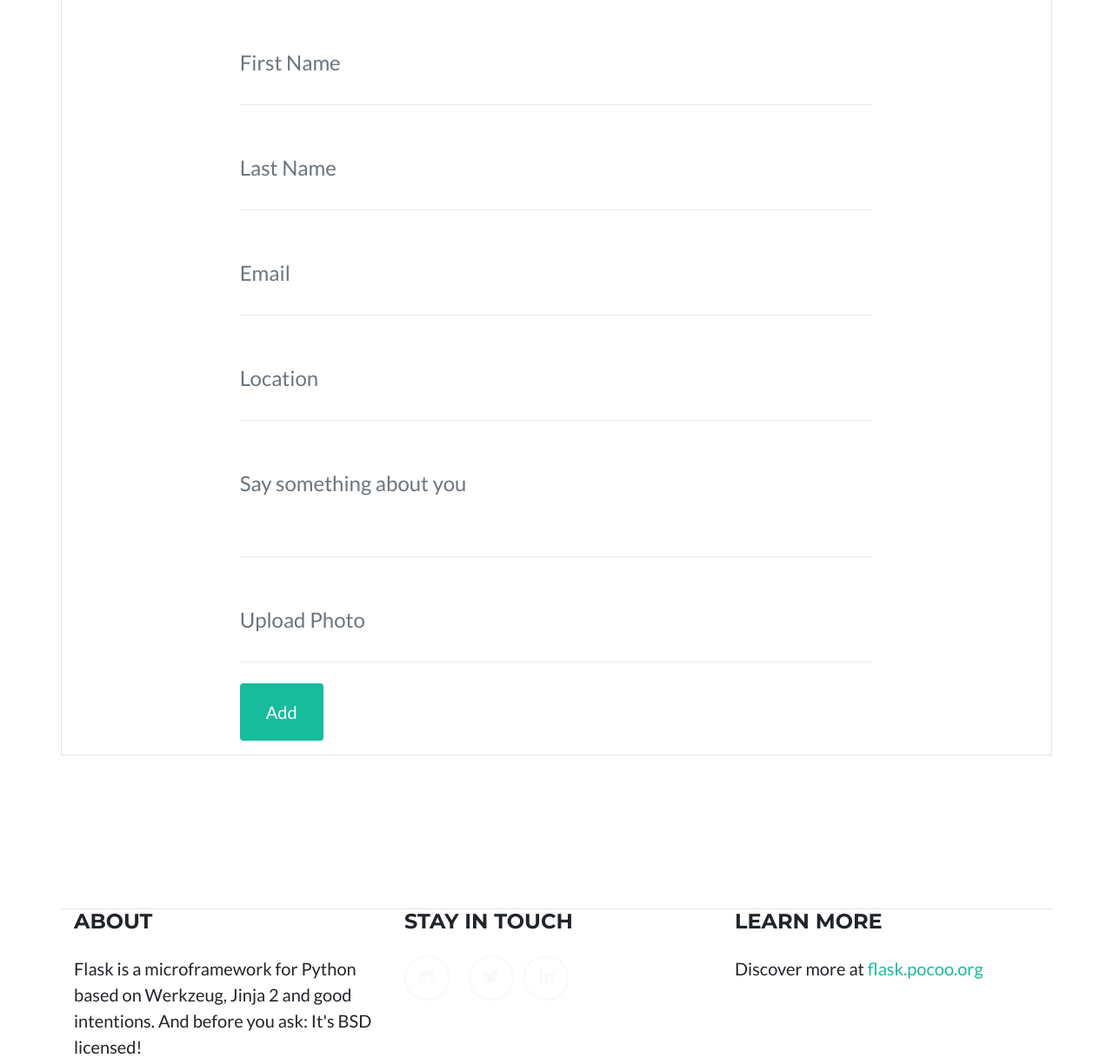
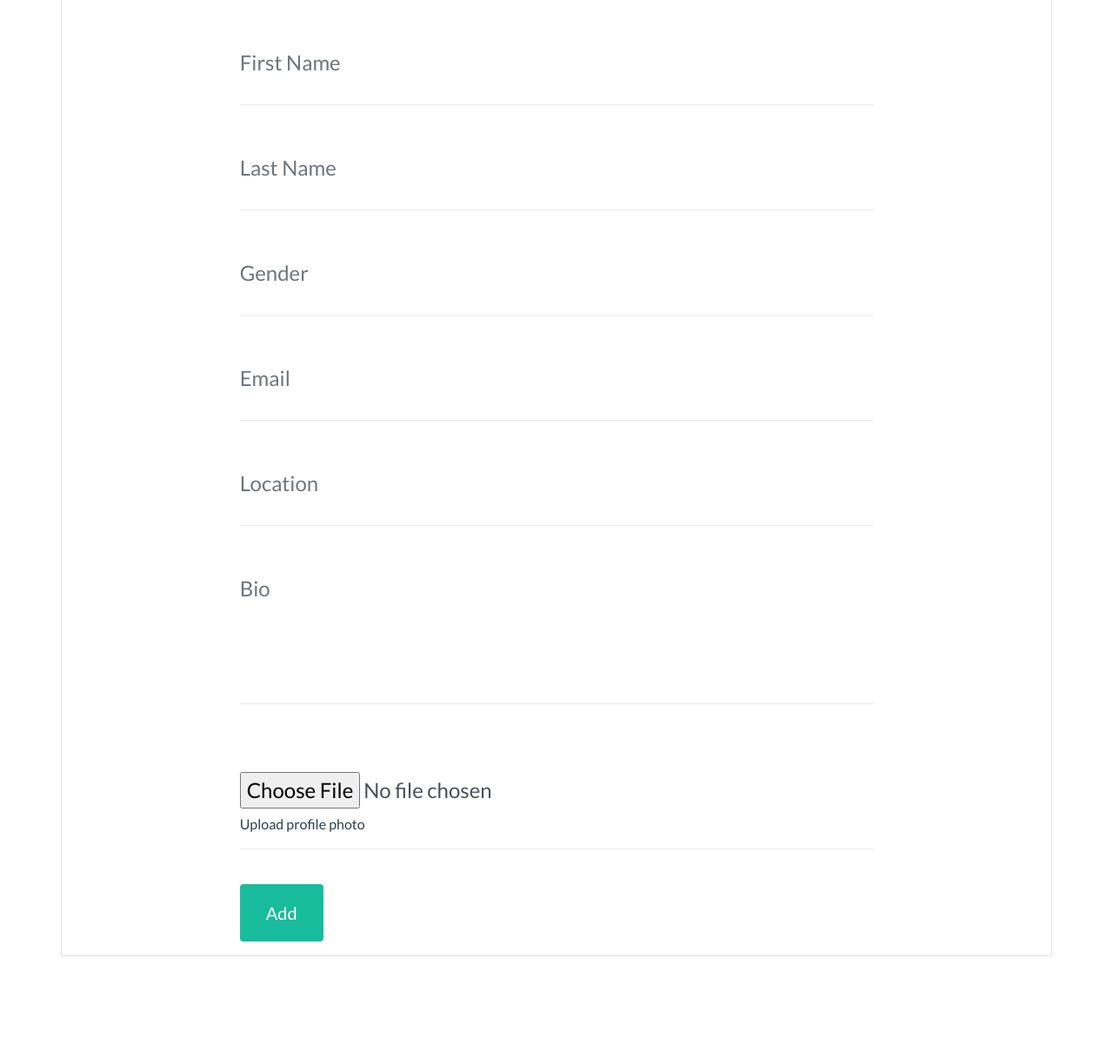
Before and after one commit to superrcoop/profile-manager, a Python web app: template app/templates/add_profile.html in a window 1280 px wide. Shown: the part 405-1622 px from the top of the page at 87% size. Run offline with Jinja, Linux system fonts and the light colour scheme; the template is opened without the code that fills it, so the values that code supplies are empty, except form fields; one stand-in notice (Sample message) is shown; form fields are guessed from the names that the template uses; some libraries are stand-ins or nearby versions.

Commit message:
form successfully validate

```diff
--- a/app/__init__.py
+++ b/app/__init__.py
@@ -1,6 +1,7 @@
 from flask import Flask
 from flask_login import LoginManager
 from flask_sqlalchemy import SQLAlchemy
+
 
 app = Flask(__name__)
 
--- a/app/forms.py
+++ b/app/forms.py
@@ -9,7 +9,7 @@ ALLOWED_EXTENSIONS = set(['png', 'jpg', 'jpeg', 'gif'])
 class AddProfile(FlaskForm):
     fname = StringField('First Name', validators=[Length(min=4, max=25,message=('Name does not satisfy condition ( 4 < name.length <= 25 )')),Required('Please provide a name')])
     lname = StringField('Last Name', validators=[Length(min=4, max=25,message=('Name does not satisfy condition ( 4 < name.length <= 25 )')),Required('Please provide a name')])
-    gender = SelectField('Programming Language',choices=[('Male'), ('Female'), ('Decline to answer')],validators=[Required('Select a gender')])
+    gender = SelectField('Gender',choices=[('M','Male'), ('F','Female'), ('D','Decline to answer')],validators=[Required('Select a gender')])
     email = StringField('Email Address', validators=[Email(message='This is not a valid email'), Length(min=6, max=40,message=('Email does not satisfy condition ( 6 < email.length <= 40 )')),Required('Please provide an email address')])
     location = StringField('Location', validators=[Length(min=1, max=50)])
     bio = StringField('Biography', validators=[Length(min=3, max=500),Required('Say something about you')])
--- a/app/templates/add_profile.html
+++ b/app/templates/add_profile.html
@@ -13,13 +13,14 @@
 <!-- Contact Section -->
     <section id="contact">
       <div class="container">
+
         <h2 class="text-center text-uppercase text-secondary mb-0">Add Profile Info</h2>
         <hr class="star-dark mb-5">
         <div class="row border">
           <div class="col-lg-8 mx-auto">
             <!-- To configure the contact form email address, go to mail/contact_me.php and update the email address in the PHP file on line 19. -->
             <!-- The form should work on most web servers, but if the form is not working you may need to configure your web server differently. -->
-            <form name="sentMessage" id="contactForm" action="{{url_for('add_profile')}}" method="post">
+            <form name="sentMessage" id="contactForm" enctype="multipart/form-data" action="{{url_for('add_profile')}}" method="post">
             	{{ form.csrf_token }}
               <div class="control-group">
                 <div class="form-group floating-label-form-group controls mb-0 pb-2 ">
@@ -36,6 +37,14 @@
                   {{ form.lname.label(class="text-secondary")}}<br>
                   {{ form.lname(class="form-control" ,placeholder="Last Name")}}
                   <p class="help-block text-danger">{{ form.lname.errors[0]}}</p>
+
+                </div>
+              </div>
+              <div class="control-group">
+                <div class="form-group floating-label-form-group controls mb-0 pb-2">
+                  {{ form.gender.label(class="text-secondary")}}<br>
+                  {{ form.gender(class="form-control" ,placeholder="Gender")}}
+                  <p class="help-block text-danger">{{ form.gender.errors[0]}}</p>
 
                 </div>
               </div>
@@ -58,17 +67,17 @@
               <div class="control-group">
                 <div class="form-group floating-label-form-group controls mb-0 pb-2">
                   {{ form.bio.label(class="text-secondary")}}<br>
-                  {{ form.bio(class="form-control" ,placeholder="Say something about you")}}
+                  {{ form.bio(class="form-control" ,placeholder="Bio")}}<br><br>
                   <p class="help-block text-danger">{{ form.bio.errors[0]}}</p>
 
                 </div>
               </div>
               <div class="control-group">
-                <div class="form-group floating-label-form-group controls mb-0 pb-2 ">
-
-                  {{ form.upload.label(class="text-secondary")}}<br>
-                  {{ form.upload(class="form-control" ,placeholder="Upload Photo")}}
-                  <p class="help-block text-danger">{{ form.upload.errors[0]}}</p>
+                <div class="form-group floating-label-form-group controls  "><br>
+                  {{ form.photo.label(class="text-secondary")}}<br>
+                  {{ form.photo(class="form-control" ,placeholder="Upload Photo")}}
+                 <p class="text-secondary">Upload profile photo</p>
+                <p class="help-block text-danger">{{ form.photo.errors[0]}}</p>
 
                 </div>
               </div>
--- a/app/templates/header.html
+++ b/app/templates/header.html
@@ -2,7 +2,7 @@
 <!-- Navigation -->
 <nav class="navbar navbar-expand-lg bg-secondary fixed-top text-uppercase" id="mainNav">
   <div class="container">
-    <a class="navbar-brand js-scroll-trigger" href="#">Flask</a>
+    <a class="navbar-brand js-scroll-trigger" href="{{ url_for('home') }}">Flask</a>
     <button class="navbar-toggler navbar-toggler-right text-uppercase bg-primary text-white rounded" type="button" data-toggle="collapse" data-target="#navbarResponsive" aria-controls="navbarResponsive" aria-expanded="false" aria-label="Toggle navigation">
       Menu
       <i class="fa fa-bars"></i>
--- a/app/templates/success.html
+++ b/app/templates/success.html
@@ -5,8 +5,8 @@
 <div class="jumbotron">
         <div class=" text-center ">
         <h1 class="text-uppercase mb-0">Success</h1><br>
-        <h2 class="font-weight-light mb-0 ">Thank you for connecting. We have sent you an email with your details. Please check your email</h2><br>
-        <p class="text-center"><a class="btn btn-primary" href="{{ url_for('home') }}"><i class="fa fa-home"></i> Take Me Home</a></p>
+        <h2 class="font-weight-light mb-0 ">Thank you for submitting your informaton. Prepare to be cloned</h2><br>
+        <p class="text-center"><a class="btn btn-primary" href="{{ url_for('home') }}"><i class="fa fa-home"></i> View all clones</a></p>
     <br>
         </div>
 
```
Also changed, not shown: app/templates/profile.html (added, +23 -0 lines), app/templates/view_profile.html (added, +23 -0 lines), app/views.py (+9 -4 lines), app/static/uploads/Screen_Shot_2017-10-11_at_11.01.14_AM.png (added).
